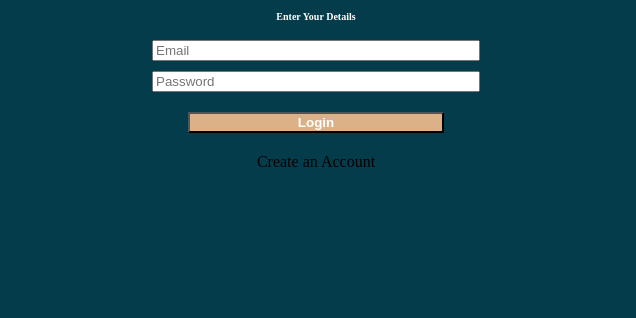
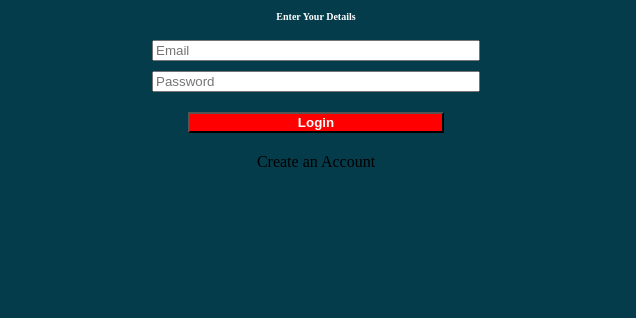
Before and after one commit to Ekitanga/login_page, a plain HTML site: page index.html in a window 1280 px wide. Shown: the part 337-655 px from the top of the page, 644-1280 px from the left. Drawn offline with Linux system fonts and the light colour scheme.

Commit message:
updated btn color

```diff
--- a/index.html
+++ b/index.html
@@ -20,7 +20,7 @@
             <h4>Enter Your Details</h4>
             <input type="text" placeholder="Email">
             <input type="text" placeholder="Password">
-            <button style="background-color: #dcb187; margin-bottom: 20px; width: 40%; margin-top: 15px; color: white; font-weight: bold;">Login</button>
+            <button style="background-color:red; margin-bottom: 20px; width: 40%; margin-top: 15px; color: white; font-weight: bold;">Login</button>
             <button">Create an Account</button>
 
        </div>
```
